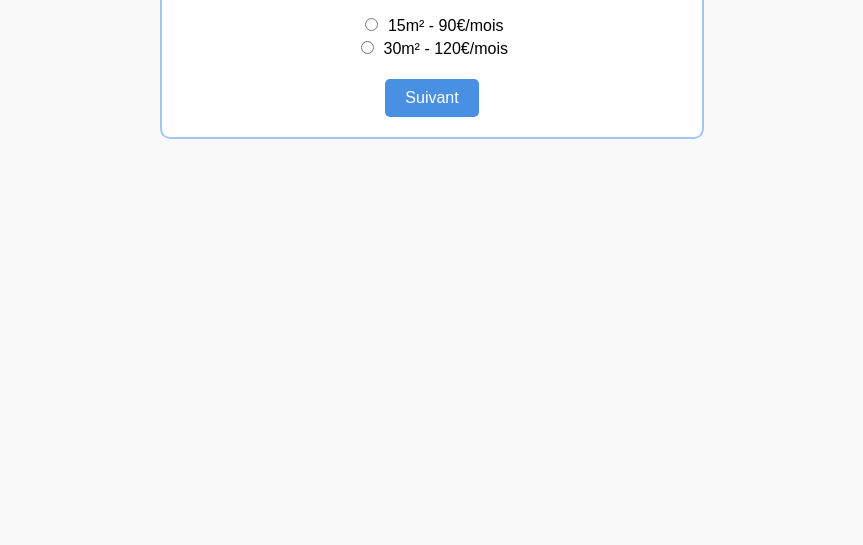
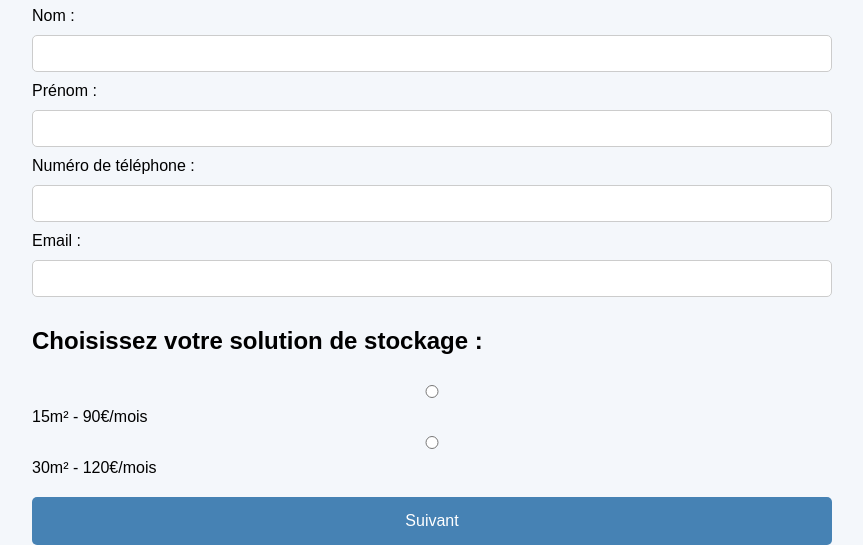
Before and after one commit to PhenixBox/TestThree, a plain HTML site: page index.html in a window 1280 px wide. Shown: the part 313-858 px from the top of the page, without its empty margins (208-1071 px from the left). Before the commit the page ends 800 px from the top, so only its background shows below. Drawn offline with Linux system fonts and the light colour scheme.

Commit message:
Update style.css

```diff
--- a/style.css
+++ b/style.css
@@ -1,42 +1,81 @@
+/* Style global du corps de la page */
 body {
     font-family: Arial, sans-serif;
-    background-color: #f9f9f9;
     margin: 0;
     padding: 0;
-    text-align: center;
+    box-sizing: border-box;
+    background-color: #f4f7fb; /* Un fond clair pour la page */
 }
 
-.container {
-    max-width: 500px;
-    margin: 0 auto;
-    padding: 20px;
-    border: 2px solid #a2c7f7;
-    border-radius: 10px;
-    background-color: #fff;
+/* La bande en haut de l'écran */
+header {
+    background-color: #87CEEB; /* Bleu pastel */
+    color: white;
+    text-align: center;
+    padding: 20px 0;
+    box-shadow: 0px 4px 6px rgba(0, 0, 0, 0.1); /* Ombre légère sous la bande */
+    border-bottom: 3px solid #4682B4; /* Trait bleu en bas de la bande */
 }
 
-h1 {
-    color: #4A90E2;
-    text-decoration: underline;
+/* Le contenu principal (champs et formulaire) */
+.container {
+    width: 90%;
+    max-width: 800px;
+    margin: 0 auto;
+    padding-top: 30vh; /* Placer le contenu à un tiers de l'écran */
 }
 
+/* Titre de la page */
+h1 {
+    text-align: center;
+    text-decoration: underline;
+    color: #4682B4; /* Bleu pour les titres */
+}
+
+/* Style des champs de saisie */
+input[type="text"],
+input[type="tel"],
+input[type="email"],
+input[type="radio"] {
+    width: 100%;
+    padding: 10px;
+    margin: 10px 0;
+    border: 1px solid #ccc;
+    border-radius: 5px;
+    box-sizing: border-box;
+}
+
+/* Style du bouton */
 button {
-    background-color: #4A90E2;
+    background-color: #4682B4;
     color: white;
+    padding: 15px;
     border: none;
-    padding: 10px 20px;
     border-radius: 5px;
+    width: 100%;
     cursor: pointer;
     font-size: 16px;
     margin-top: 20px;
 }
 
+/* Le bouton quand il est désactivé */
 button:disabled {
-    background-color: #ccc;
+    background-color: #ddd;
     cursor: not-allowed;
 }
 
-input {
-    margin: 5px;
-    padding: 5px;
+/* Style de la bande jaune sur les côtés */
+.side-banner {
+    position: fixed;
+    top: 0;
+    left: 0;
+    width: 10px;
+    height: 100%;
+    background-color: yellow;
+    z-index: 10;
 }
+
+.side-banner.right {
+    left: unset;
+    right: 0;
+}
```
